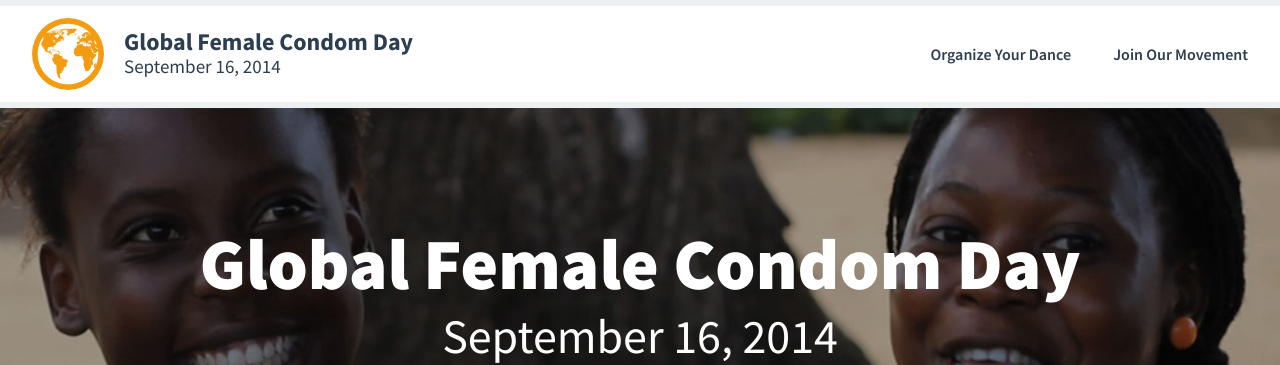
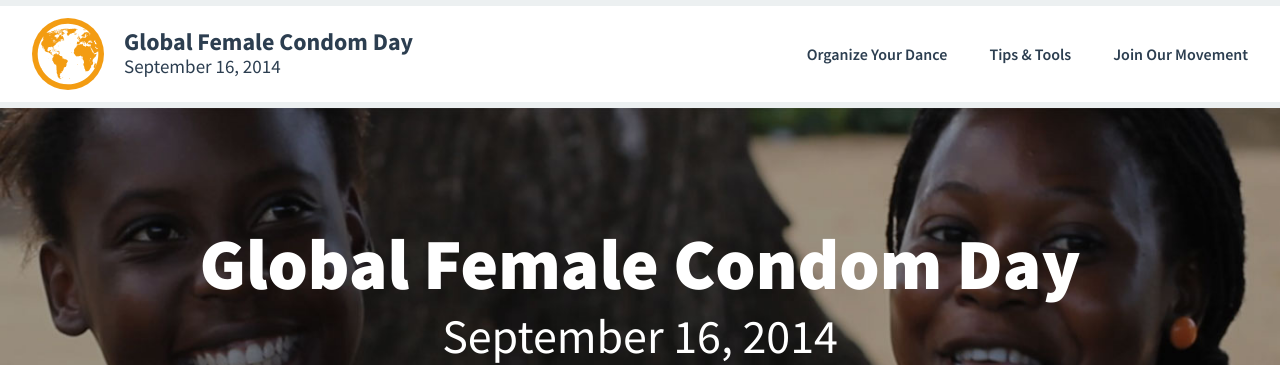
Before and after one commit to sarasemelka/gfcd-home, a PHP site: page /index.php in a window 1280 px wide. Shown: the top 365 px of the page. Run offline with PHP 8.4, Linux system fonts and the light colour scheme; some libraries are stand-ins or nearby versions.

Commit message:
Tools and Tips nav link

```diff
--- a/views/header.php
+++ b/views/header.php
@@ -27,7 +27,7 @@
         <a href="" class="btn mobile-menu-btn">Menu <span class="icon-menu"><span class="bar"></span><span class="bar"></span><span class="bar"></span></span></a>
         <ul>
           <li><a href="/assets/files/OrganizeYourDance.pdf">Organize Your Dance</a></li>
-<!--           <li><a href="">Discussing Female Condoms</a></li> -->
+          <li><a href="http://www.nationalfccoalition.org/gfcdtoolkit" target="_blank">Tips &amp; Tools</a></li>
           <li><a href="http://wfc2.wiredforchange.com/o/8810/p/dia/action3/common/public/?action_KEY=9664">Join Our Movement</a></li>
         </ul>
       </nav>
```
